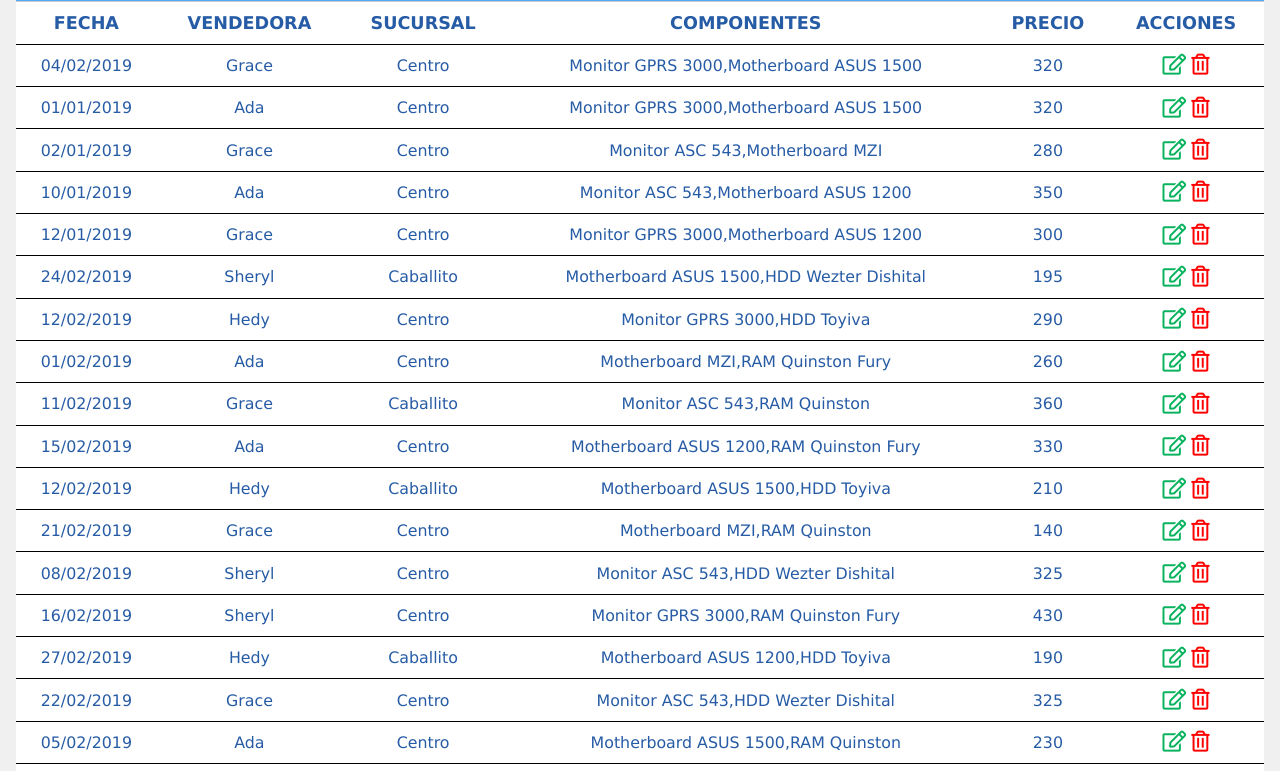
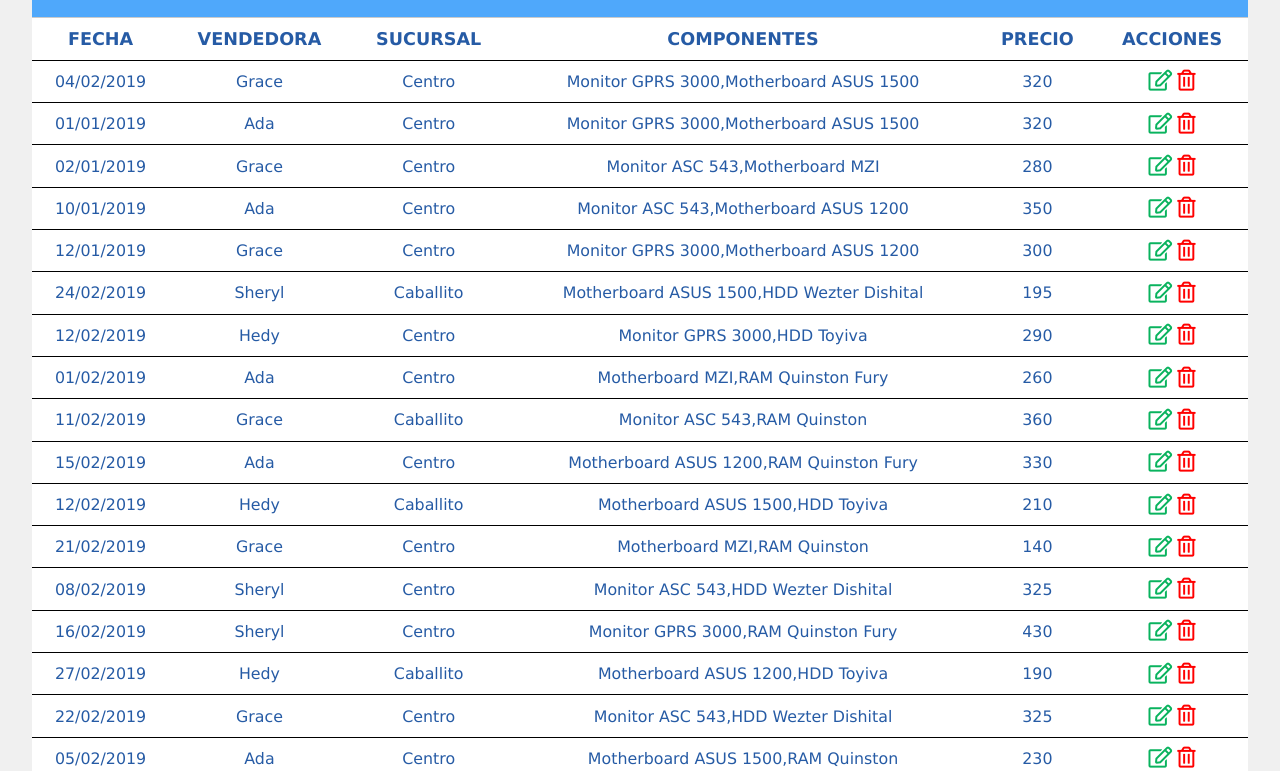
Before and after one commit to ashleyzam/Administrador-de-ventas-JavaScript, a plain HTML site: page index.html in a window 1280 px wide. Shown: the part 382-1153 px from the top of the page. Drawn offline with nearby package versions, Linux system fonts and the light colour scheme.

Commit message:
final commit

```diff
--- a/css/style.css
+++ b/css/style.css
@@ -8,18 +8,17 @@
     font-family: 'Verdana', sans-serif;
     background-color: rgb(240, 240, 240);
   }
+
   section {
     display: flex;
     align-items: center;
     justify-content: center;
-    /*margin: 0.625em;*/
     padding: 1em;
+
   }
   .grid {
     width: 50%;
     margin: 0.625em;
-
-    /*border: 0.0625em solid black;*/
   }
   .table {
     border-collapse: collapse;
@@ -77,6 +76,8 @@
   }
   .table-two {
     width: 100%;
+    margin: 1em;
+    padding-bottom: 2em;
 
     /*border: 0.04em solid rgb(241, 241, 241);/
   }
```
